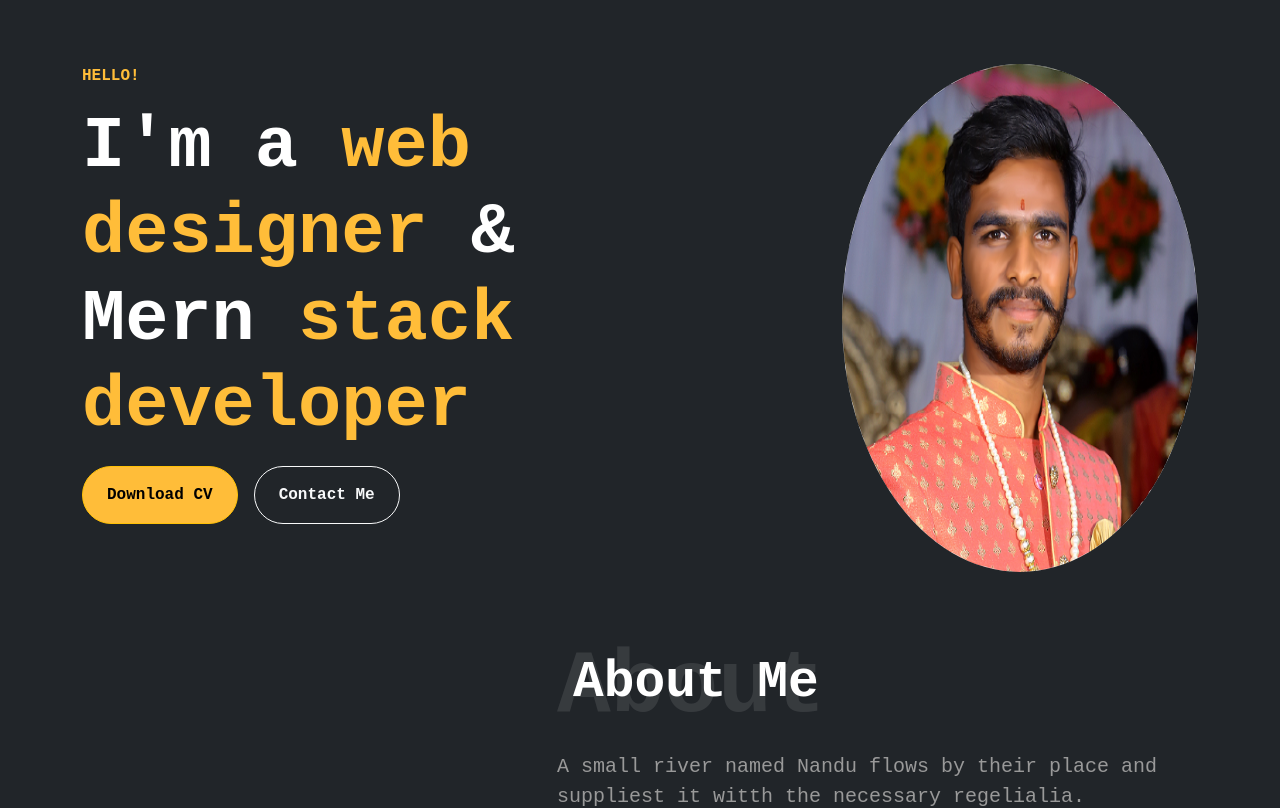
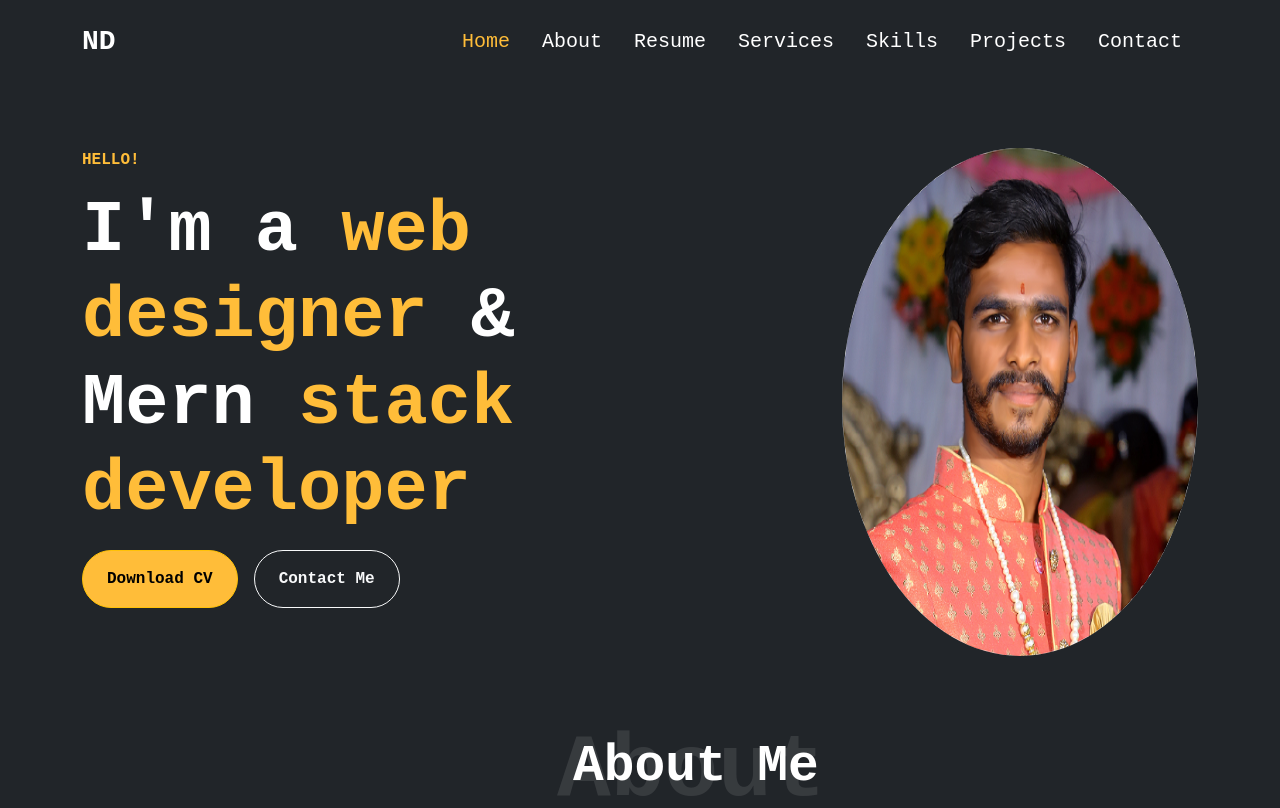
Before and after one commit to nandunddh/Nandukumar, a React (Create React App) app: page / in a window 1280 px wide. Shown: the top 808 px of the page. Built offline with nearby package versions, Linux system fonts and the light colour scheme.

Commit message:
first commit1

```diff
--- a/src/App.js
+++ b/src/App.js
@@ -2,16 +2,18 @@ import './App.css'
 import { Route, Routes } from 'react-router-dom'
 import Home from './components/Home'
 import Navbar from './components/Navbar'
+import Contact from './components/Contact'
 
 function App() {
   return (
     <>
-      <Home />
       <Navbar />
-{/*
+      {/* <Home /> */}
+
       <Routes>
         <Route path="/" element={<Home />} />
-      </Routes> */}
+        <Route path="contact" element={<Contact />} />
+      </Routes>
     </>
   )
 }
--- /dev/null
+++ b/src/components/Contact.js
@@ -0,0 +1,9 @@
+import React from 'react'
+
+const Contact = () => {
+  return (
+    <div>Contact</div>
+  )
+}
+
+export default Contact
--- a/src/components/Navbar.js
+++ b/src/components/Navbar.js
@@ -5,7 +5,7 @@ const Navbar = () => {
   return (
     <nav className="navbar navbar-expand-lg bg-dark py-3" data-bs-theme="dark">
       <div className="container">
-        <Link className="navbar-brand text-white fs-3 fw-bold" to="#banner">
+        <Link className="navbar-brand text-white fs-3 fw-bold" to="/">
           ND
         </Link>
         <button
@@ -24,38 +24,38 @@ const Navbar = () => {
             <Link
               className="nav-link active text-warning"
               aria-current="page"
-              to="#banner"
+              to="/"
             >
               Home
             </Link>
           </li>
           <li className="nav-item">
-            <Link className="nav-link text-white" to="#about">
+            <a className="nav-link text-white" href="#about">
               About
-            </Link>
+            </a>
           </li>
           <li className="nav-item">
-            <Link className="nav-link text-white" to="#resume">
+            <a className="nav-link text-white" href="#resume">
               Resume
-            </Link>
+            </a>
           </li>
           <li className="nav-item">
-            <Link className="nav-link text-white" to="#">
+            <a className="nav-link text-white" href="#">
               Services
-            </Link>
+            </a>
           </li>
           <li className="nav-item">
-            <Link className="nav-link text-white" to="#">
+            <a className="nav-link text-white" href="#">
               Skills
-            </Link>
+            </a>
           </li>
           <li className="nav-item">
-            <Link className="nav-link text-white" to="#">
+            <a className="nav-link text-white" href="#">
               Projects
-            </Link>
+            </a>
           </li>
           <li className="nav-item">
-            <Link className="nav-link text-white" to="#">
+            <Link className="nav-link text-white" to="contact">
               Contact
             </Link>
           </li>
```
